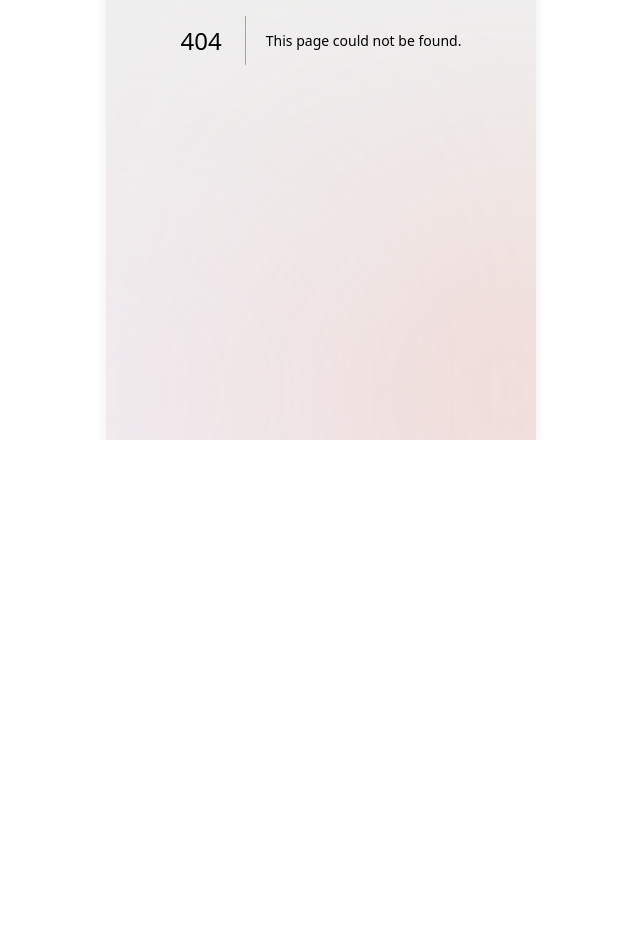
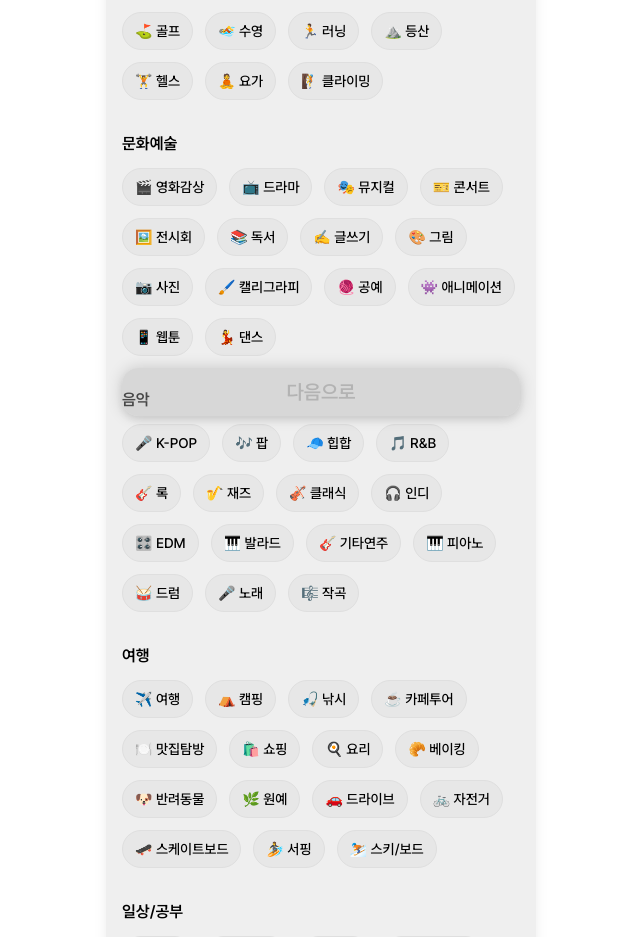
Before and after one commit to COMAtching/COMAtching5_FE, a Next.js app: page /hobby-select in a window 1280 px wide. Before the commit this address had no page. Shown: the part 360-1297 px from the top of the page, without its empty margins (319-959 px from the left). Before the commit the page ends 800 px from the top, so only its background shows below. Built offline with nearby package versions, Linux system fonts and the light colour scheme.

Commit message:
feat: hobby select 및 css설정

```diff
--- a/app/globals.css
+++ b/app/globals.css
@@ -124,3 +124,22 @@
     @apply bg-background text-foreground;
   }
 }
+
+/* ============================
+   Shared bg-pink-conic utility
+   ============================ */
+
+.bg-pink-conic {
+  background:
+    conic-gradient(
+      from -36.07deg at 108.5px -49.1px,
+      #e83abc -66.6deg,
+      rgba(255, 119, 94, 0.1) 0.04deg,
+      rgba(255, 77, 97, 0.6) 169.2deg,
+      #e83abc 192.6deg,
+      rgba(255, 98, 95, 0.344627) 208.31deg,
+      #e83abc 293.4deg,
+      rgba(255, 119, 94, 0.1) 360.04deg
+    ),
+    rgba(255, 255, 255, 0.2);
+}
--- /dev/null
+++ b/app/hobby-select/_components/ScreenHobbySelect.tsx
@@ -0,0 +1,105 @@
+"use client";
+
+import React, { useState } from "react";
+import { useRouter } from "next/navigation";
+import { BackButton } from "@/components/ui/BackButton";
+import Button from "@/components/ui/Button";
+import { useProfile } from "@/providers/profile-provider";
+import ProgressStepBar from "@/components/ui/ProgressStepBar";
+import Blur from "@/components/common/Blur";
+
+import { HOBBIES, type HobbyCategory } from "@/lib/constants/hobbies";
+
+const ScreenHobbySelect = () => {
+  const router = useRouter();
+  const { profile, updateProfile } = useProfile();
+  const [selected, setSelected] = useState<string[]>(profile.hobbies || []);
+
+  const toggleHobby = (hobby: string) => {
+    setSelected((prev) => {
+      const isAlreadySelected = prev.includes(hobby);
+
+      if (!isAlreadySelected && prev.length >= 10) {
+        alert("최대 10개까지 선택할 수 있어요.");
+        return prev;
+      }
+
+      return isAlreadySelected
+        ? prev.filter((h) => h !== hobby)
+        : [...prev, hobby];
+    });
+  };
+
+  const handleComplete = () => {
+    // Context 업데이트
+    updateProfile({
+      ...profile,
+      hobbies: selected,
+    });
+
+    // 다음 페이지로 이동 (회원가입/추가 정보 입력 등)
+    router.push("/extra-info");
+  };
+
+  return (
+    <main className="relative flex min-h-svh flex-col overflow-x-hidden px-4 pb-[120px]">
+      <Blur />
+
+      <div className="flex flex-col gap-2 pt-3">
+        <BackButton />
+        <ProgressStepBar currentStep={2} totalSteps={3} />
+      </div>
+
+      <div className="my-8 flex flex-col gap-2 text-center">
+        <h1 className="typo-20-700 text-[#373737]">관심사를 알려주세요.</h1>
+        <p className="typo-14-500 leading-[1.6] text-[#858585]">
+          요즘 관심있는 것들을 3개 이상 선택해주세요.
+          <br />
+          최대 10개까지 선택할 수 있어요.
+        </p>
+      </div>
+
+      <div className="flex flex-col gap-8">
+        {(Object.keys(HOBBIES) as HobbyCategory[]).map((category) => (
+          <div key={category} className="flex flex-col">
+            <h2 className="typo-16-600 mb-3 text-black">{category}</h2>
+            <div className="flex flex-wrap gap-3">
+              {HOBBIES[category].map((hobby) => {
+                const isSelected = selected.includes(hobby);
+                return (
+                  <button
+                    key={hobby}
+                    type="button"
+                    onClick={() => toggleHobby(hobby)}
+                    className={`typo-14-500 rounded-full border px-3 py-[7.5px] whitespace-nowrap transition-all duration-200 ease-in-out ${
+                      isSelected
+                        ? "border-[#FF4D61] bg-[#FFEBED] text-black"
+                        : "border-[#DFDFDF] bg-[#B3B3B3]/15 text-black"
+                    }`}
+                  >
+                    {hobby}
+                  </button>
+                );
+              })}
+            </div>
+          </div>
+        ))}
+      </div>
+
+      <Button
+        type="button"
+        fixed
+        bottom={24}
+        sideGap={16}
+        safeArea
+        disabled={selected.length < 3}
+        onClick={handleComplete}
+        className="bg-button-primary text-button-primary-text-default"
+      >
+        다음으로
+      </Button>
+    </main>
+  );
+};
+
+export default ScreenHobbySelect;
--- /dev/null
+++ b/app/hobby-select/page.tsx
@@ -0,0 +1,5 @@
+import ScreenHobbySelect from "./_components/ScreenHobbySelect";
+
+export default function HobbySelectPage() {
+  return <ScreenHobbySelect />;
+}
--- /dev/null
+++ b/app/profile-builder/_components/ProfileButton.tsx
@@ -0,0 +1,29 @@
+"use client";
+
+import React from "react";
+
+interface ProfileButtonProps {
+  children: React.ReactNode;
+  selected?: boolean;
+  onClick?: () => void;
+}
+
+export default function ProfileButton({
+  children,
+  selected = false,
+  onClick,
+}: ProfileButtonProps) {
+  const baseClass =
+    "typo-20-700 flex-1 rounded-full h-12 flex items-center justify-center transition-colors";
+  const activeClass = "bg-pink-conic border border-pink-700 text-pink-700";
+  const inactiveClass = "bg-[#FFFFFF4D] text-gray-300";
+  return (
+    <button
+      type="button"
+      className={`${baseClass} ${selected ? activeClass : inactiveClass}`}
+      onClick={onClick}
+    >
+      {children}
+    </button>
+  );
+}
--- a/app/profile-builder/_components/ScreenProfileBuilder.tsx
+++ b/app/profile-builder/_components/ScreenProfileBuilder.tsx
@@ -1,13 +1,9 @@
 "use client";
 
-import React, { useActionState, useEffect, useState } from "react";
+import React, { useState } from "react";
 import { useRouter } from "next/navigation";
 import Button from "@/components/ui/Button";
 import { useProfile } from "@/providers/profile-provider";
-import {
-  profileBuilderAction,
-  type ProfileBuilderState,
-} from "@/lib/actions/profileBuilderAction";
 import { majorCategories, universities } from "@/lib/constants/majors";
 import {
   getDepartmentOptions,
@@ -21,19 +17,28 @@ import Step1Basic from "./Step1Basic";
 import Step2Gender from "./Step2Gender";
 import Step3MBTI from "./Step3MBTI";
 import Step4ContactFrequency from "./Step4ContactFrequency";
+import {
+  ContactFrequency,
+  Gender,
+  MBTI,
+  ProfileData,
+} from "@/lib/types/profile";
 
-const initialState: ProfileBuilderState = {
-  success: false,
-  message: "",
+const genderMap: Record<string, Gender> = {
+  남자: "MALE",
+  여자: "FEMALE",
+};
+
+const contactFrequencyMap: Record<string, ContactFrequency> = {
+  자주: "FREQUENT",
+  보통: "NORMAL",
+  적음: "RARE",
 };
 
 export const ScreenProfileBuilder = () => {
   const router = useRouter();
   const { profile, updateProfile, isReady } = useProfile();
-  const [state, formAction, isPending] = useActionState(
-    profileBuilderAction,
-    initialState,
-  );
+
   const [currentStep, setCurrentStep] = useState(1);
   const [selectedBirthYear, setSelectedBirthYear] = useState<string>("");
   const [selectedUniversity, setSelectedUniversity] = useState<string>("");
@@ -42,25 +47,6 @@ export const ScreenProfileBuilder = () => {
   const [selectedGender, setSelectedGender] = useState<string>("");
   const [selectedMBTI, setSelectedMBTI] = useState<string>("");
   const [selectedFrequency, setSelectedFrequency] = useState<string>("");
-
-  console.log(
-    `[ScreenProfileBuilder Render] Step: ${currentStep}, ` +
-      `Birth: ${selectedBirthYear}, Univ: ${selectedUniversity}, ` +
-      `Dept: ${selectedDepartment}, Major: ${selectedMajor}`,
-  );
-
-  // 성공 시 Context 업데이트 및 다음 페이지로 이동
-  useEffect(() => {
-    if (state.success && state.data) {
-      updateProfile(state.data);
-      // TODO: 다음 온보딩 페이지로 이동
-      router.push("/hobby-select");
-      console.log("Profile updated:", state.data);
-    }
-  }, [state.success, state.data, updateProfile]);
-
-  // localStorage 로딩 전에는 스켈레톤 UI 표시
-  // (스켈레톤 제거됨)
 
   const yearOptions = getYearOptions();
   const universityOptions = getUniversityOptions(universities);
@@ -80,17 +66,27 @@ export const ScreenProfileBuilder = () => {
     }
   };
 
+  const handleComplete = () => {
+    // Context 업데이트용 데이터 변환
+    const profileData: Partial<ProfileData> = {
+      birthDate: selectedBirthYear ? `${selectedBirthYear}-01-01` : undefined,
+      university: selectedUniversity,
+      department: selectedDepartment,
+      major: selectedMajor,
+      gender: genderMap[selectedGender],
+      mbti: selectedMBTI as MBTI,
+      contactFrequency: contactFrequencyMap[selectedFrequency],
+    };
+
+    // Context 업데이트
+    updateProfile(profileData);
+
+    // 다음 페이지로 이동
+    router.push("/hobby-select");
+  };
+
   return (
-    <form
-      action={formAction}
-      onSubmit={(e) => {
-        if (currentStep < 4) {
-          e.preventDefault();
-          handleNext();
-        }
-      }}
-      className="relative flex min-h-screen flex-col px-4 pb-32"
-    >
+    <div className="relative flex min-h-screen flex-col px-4 pb-32">
       {/* 헤더 영역 */}
       <ProgressStepBar currentStep={1} totalSteps={3} />
       <div className="mt-8 mb-10 text-center">
@@ -106,31 +102,7 @@ export const ScreenProfileBuilder = () => {
 
       {/* 폼 영역 */}
       <div className="flex flex-col gap-6">
-        {/* Step 4: currentStep >= 4일 때 표시 */}
-        {currentStep >= 4 && (
-          <Step4ContactFrequency
-            onFrequencySelect={setSelectedFrequency}
-            defaultValue={selectedFrequency}
-          />
-        )}
-
-        {/* Step 3: currentStep >= 3일 때 표시 */}
-        {currentStep >= 3 && (
-          <Step3MBTI
-            onMBTISelect={setSelectedMBTI}
-            defaultValue={selectedMBTI}
-          />
-        )}
-
-        {/* Step 2: currentStep >= 2일 때 표시 */}
-        {currentStep >= 2 && (
-          <Step2Gender
-            onGenderSelect={setSelectedGender}
-            defaultValue={selectedGender}
-          />
-        )}
-
-        {/* Step 1: 항상 표시 */}
+        {currentStep === 1 && (
           <Step1Basic
             yearOptions={yearOptions}
             universityOptions={universityOptions}
@@ -147,23 +119,43 @@ export const ScreenProfileBuilder = () => {
               setSelectedMajor("");
             }}
             onMajorChange={setSelectedMajor}
-          errors={state.errors}
           />
+        )}
+
+        {currentStep === 2 && (
+          <Step2Gender
+            onGenderSelect={setSelectedGender}
+            defaultValue={selectedGender}
+          />
+        )}
+
+        {currentStep === 3 && (
+          <Step3MBTI
+            onMBTISelect={setSelectedMBTI}
+            defaultValue={selectedMBTI}
+          />
+        )}
+
+        {currentStep === 4 && (
+          <Step4ContactFrequency
+            onFrequencySelect={setSelectedFrequency}
+            defaultValue={selectedFrequency}
+          />
+        )}
       </div>
 
       {/* 하단 고정 버튼 */}
       <Button
-        type={currentStep === 4 ? "submit" : "button"}
+        type="button"
         fixed
         bottom={24}
         sideGap={16}
         safeArea
-        disabled={isPending}
-        onClick={currentStep < 4 ? handleNext : undefined}
+        onClick={currentStep === 4 ? handleComplete : handleNext}
         className="bg-button-primary text-button-primary-text-default"
       >
-        {isPending ? "처리 중..." : currentStep === 4 ? "완료" : "다음으로"}
+        {currentStep === 4 ? "완료" : "다음으로"}
       </Button>
-    </form>
+    </div>
   );
 };
--- a/app/profile-builder/_components/Step1Basic.tsx
+++ b/app/profile-builder/_components/Step1Basic.tsx
@@ -17,12 +17,6 @@ interface Step1BasicProps {
   onUniversityChange: (value: string) => void;
   onDepartmentChange: (value: string) => void;
   onMajorChange: (value: string) => void;
-  errors?: {
-    birthYear?: boolean;
-    university?: boolean;
-    department?: boolean;
-    major?: boolean;
-  };
 }
 
 export default function Step1Basic({
@@ -38,7 +32,6 @@ export default function Step1Basic({
   onUniversityChange,
   onDepartmentChange,
   onMajorChange,
-  errors,
 }: Step1BasicProps) {
   return (
     <div className="flex flex-col gap-6">
@@ -55,7 +48,6 @@ export default function Step1Basic({
           placeholder="태어난 년도"
           value={selectedBirthYear}
           onChange={(e) => onBirthYearChange(e.target.value)}
-          error={!!errors?.birthYear}
         />
       </div>
 
@@ -72,7 +64,6 @@ export default function Step1Basic({
           placeholder="선택"
           value={selectedUniversity}
           onChange={(e) => onUniversityChange(e.target.value)}
-          error={!!errors?.university}
         />
       </div>
 
@@ -91,7 +82,6 @@ export default function Step1Basic({
             value={selectedDepartment}
             onChange={(e) => onDepartmentChange(e.target.value)}
             disabled={!selectedUniversity}
-            error={!!errors?.department}
           />
         </div>
         <div className="flex flex-col gap-2">
@@ -107,7 +97,6 @@ export default function Step1Basic({
             value={selectedMajor}
             onChange={(e) => onMajorChange(e.target.value)}
             disabled={!selectedDepartment}
-            error={!!errors?.major}
           />
         </div>
       </div>
--- a/app/profile-builder/_components/Step2Gender.tsx
+++ b/app/profile-builder/_components/Step2Gender.tsx
@@ -1,6 +1,9 @@
 "use client";
 
 import React, { useState } from "react";
+import ProfileButton from "./ProfileButton";
+
+// GenderButton 컴포넌트 제거
 
 interface Step2GenderProps {
   onGenderSelect: (gender: string) => void;
@@ -22,29 +25,19 @@ export default function Step2Gender({
     <div className="flex flex-col gap-6">
       <div className="flex flex-col gap-2">
         <label className="typo-16-600 text-black">성별</label>
-        <div className="flex gap-3">
-          <button
-            type="button"
+        <div className="flex gap-1.5">
+          <ProfileButton
             onClick={() => handleSelect("남자")}
-            className={`typo-16-600 flex-1 rounded-full py-3 transition-colors ${
-              selected === "남자"
-                ? "bg-[#FF69B4] text-white"
-                : "bg-gray-100 text-gray-400"
-            }`}
+            selected={selected === "남자"}
           >
             남자
-          </button>
-          <button
-            type="button"
+          </ProfileButton>
+          <ProfileButton
             onClick={() => handleSelect("여자")}
-            className={`typo-16-600 flex-1 rounded-full py-3 transition-colors ${
-              selected === "여자"
-                ? "bg-[#FF69B4] text-white"
-                : "bg-gray-100 text-gray-400"
-            }`}
+            selected={selected === "여자"}
           >
             여자
-          </button>
+          </ProfileButton>
         </div>
       </div>
       <input type="hidden" name="gender" value={selected} />
--- a/app/profile-builder/_components/Step3MBTI.tsx
+++ b/app/profile-builder/_components/Step3MBTI.tsx
@@ -1,30 +1,11 @@
 "use client";
 
 import React, { useState } from "react";
+import ProfileButton from "./ProfileButton";
 
 interface Step3MBTIProps {
   onMBTISelect: (mbti: string) => void;
   defaultValue?: string;
-}
-
-interface MBTIButtonProps {
-  value: string;
-  selected: boolean;
-  onClick: () => void;
-}
-
-function MBTIButton({ value, selected, onClick }: MBTIButtonProps) {
-  return (
-    <button
-      type="button"
-      onClick={onClick}
-      className={`typo-16-600 flex-1 rounded-full py-3 transition-colors ${
-        selected ? "bg-[#FF69B4] text-white" : "bg-gray-100 text-gray-400"
-      }`}
-    >
-      {value}
-    </button>
-  );
 }
 
 export default function Step3MBTI({
@@ -42,7 +23,6 @@ export default function Step3MBTI({
     if (category === "tf") setTf(value);
     if (category === "jp") setJp(value);
 
-    // MBTI 조합 완성 시 콜백 호출
     const newMBTI =
       (category === "ei" ? value : ei) +
       (category === "sn" ? value : sn) +
@@ -59,60 +39,62 @@ export default function Step3MBTI({
       <div className="flex flex-col gap-2">
         <label className="typo-16-600 text-black">MBTI</label>
 
-        {/* E/I */}
-        <div className="flex gap-3">
-          <MBTIButton
-            value="E"
+        <div className="flex flex-col gap-2">
+          {/* 상단 행: E S F P */}
+          <div className="flex gap-1.5">
+            <ProfileButton
               selected={ei === "E"}
               onClick={() => handleSelect("ei", "E")}
-          />
-          <MBTIButton
-            value="I"
+            >
+              E
+            </ProfileButton>
+            <ProfileButton
+              selected={sn === "S"}
+              onClick={() => handleSelect("sn", "S")}
+            >
+              S
+            </ProfileButton>
+            <ProfileButton
+              selected={tf === "F"}
+              onClick={() => handleSelect("tf", "F")}
+            >
+              F
+            </ProfileButton>
+            <ProfileButton
+              selected={jp === "P"}
+              onClick={() => handleSelect("jp", "P")}
+            >
+              P
+            </ProfileButton>
+          </div>
+
+          {/* 하단 행: I N T J */}
+          <div className="flex gap-1.5">
+            <ProfileButton
               selected={ei === "I"}
               onClick={() => handleSelect("ei", "I")}
-          />
-        </div>
-
-        {/* S/N */}
-        <div className="flex gap-3">
-          <MBTIButton
-            value="S"
-            selected={sn === "S"}
-            onClick={() => handleSelect("sn", "S")}
-          />
-          <MBTIButton
-            value="N"
+            >
+              I
+            </ProfileButton>
+            <ProfileButton
               selected={sn === "N"}
               onClick={() => handleSelect("sn", "N")}
-          />
-        </div>
-
-        {/* T/F */}
-        <div className="flex gap-3">
-          <MBTIButton
-            value="T"
+            >
+              N
+            </ProfileButton>
+            <ProfileButton
               selected={tf === "T"}
               onClick={() => handleSelect("tf", "T")}
-          />
-          <MBTIButton
-            value="F"
-            selected={tf === "F"}
-            onClick={() => handleSelect("tf", "F")}
-          />
-        </div>
-
-        {/* J/P */}
-        <div className="flex gap-3">
-          <MBTIButton
-            value="J"
+            >
+              T
+            </ProfileButton>
+            <ProfileButton
               selected={jp === "J"}
               onClick={() => handleSelect("jp", "J")}
-          />
-          <MBTIButton
-            value="P"
-            selected={jp === "P"}
-            onClick={() => handleSelect("jp", "P")}
-          />
+            >
+              J
+            </ProfileButton>
+          </div>
         </div>
       </div>
       <input type="hidden" name="mbti" value={ei + sn + tf + jp} />
--- a/app/profile-builder/_components/Step4ContactFrequency.tsx
+++ b/app/profile-builder/_components/Step4ContactFrequency.tsx
@@ -1,6 +1,7 @@
 "use client";
 
 import React, { useState } from "react";
+import ProfileButton from "./ProfileButton";
 
 interface Step4ContactFrequencyProps {
   onFrequencySelect: (frequency: string) => void;
@@ -22,40 +23,25 @@ export default function Step4ContactFrequency({
     <div className="flex flex-col gap-6">
       <div className="flex flex-col gap-2">
         <label className="typo-16-600 text-black">연락빈도</label>
-        <div className="flex gap-3">
-          <button
-            type="button"
+        <div className="flex gap-1.5">
+          <ProfileButton
+            selected={selected === "자주"}
             onClick={() => handleSelect("자주")}
-            className={`typo-16-600 flex-1 rounded-full py-3 transition-colors ${
-              selected === "자주"
-                ? "bg-[#FF69B4] text-white"
-                : "bg-gray-100 text-gray-400"
-            }`}
           >
             자주
-          </button>
-          <button
-            type="button"
+          </ProfileButton>
+          <ProfileButton
+            selected={selected === "보통"}
             onClick={() => handleSelect("보통")}
-            className={`typo-16-600 flex-1 rounded-full py-3 transition-colors ${
-              selected === "보통"
-                ? "bg-[#FF69B4] text-white"
-                : "bg-gray-100 text-gray-400"
-            }`}
           >
             보통
-          </button>
-          <button
-            type="button"
+          </ProfileButton>
+          <ProfileButton
+            selected={selected === "적음"}
             onClick={() => handleSelect("적음")}
-            className={`typo-16-600 flex-1 rounded-full py-3 transition-colors ${
-              selected === "적음"
-                ? "bg-[#FF69B4] text-white"
-                : "bg-gray-100 text-gray-400"
-            }`}
           >
             적음
-          </button>
+          </ProfileButton>
         </div>
       </div>
       <input type="hidden" name="contactFrequency" value={selected} />
--- /dev/null
+++ b/lib/constants/hobbies.ts
@@ -0,0 +1,104 @@
+export const HOBBIES = {
+  스포츠: [
+    "⚽ 축구",
+    "🏀 농구",
+    "⚾ 야구",
+    "🏐 배구",
+    "🎾 테니스",
+    "🏸 배드민턴",
+    "🏓 탁구",
+    "🎳 볼링",
+    "⛳ 골프",
+    "🏊 수영",
+    "🏃 러닝",
+    "⛰️ 등산",
+    "🏋️ 헬스",
+    "🧘 요가",
+    "🧗 클라이밍",
+  ],
+  문화예술: [
+    "🎬 영화감상",
+    "📺 드라마",
+    "🎭 뮤지컬",
+    "🎫 콘서트",
+    "🖼️ 전시회",
+    "📚 독서",
+    "✍️ 글쓰기",
+    "🎨 그림",
+    "📷 사진",
+    "🖌️ 캘리그라피",
+    "🧶 공예",
+    "👾 애니메이션",
+    "📱 웹툰",
+    "💃 댄스",
+  ],
+  음악: [
+    "🎤 K-POP",
+    "🎶 팝",
+    "🧢 힙합",
+    "🎵 R&B",
+    "🎸 록",
+    "🎷 재즈",
+    "🎻 클래식",
+    "🎧 인디",
+    "🎛️ EDM",
+    "🎹 발라드",
+    "🎸 기타연주",
+    "🎹 피아노",
+    "🥁 드럼",
+    "🎤 노래",
+    "🎼 작곡",
+  ],
+  여행: [
+    "✈️ 여행",
+    "⛺ 캠핑",
+    "🎣 낚시",
+    "☕ 카페투어",
+    "🍽️ 맛집탐방",
+    "🛍️ 쇼핑",
+    "🍳 요리",
+    "🥐 베이킹",
+    "🐶 반려동물",
+    "🌿 원예",
+    "🚗 드라이브",
+    "🚲 자전거",
+    "🛹 스케이트보드",
+    "🏄 서핑",
+    "⛷️ 스키/보드",
+  ],
+  "일상/공부": [
+    "📝 공부",
+    "💬 외국어",
+    "💻 코딩",
+    "📈 주식/투자",
+    "📜 자격증",
+    "❤️ 봉사활동",
+    "📒 일기쓰기",
+    "🧘♂️ 명상",
+    "✨ 자기관리",
+    "👗 패션",
+    "💄 뷰티/메이크업",
+    "🏠 인테리어",
+    "▶️ 유튜브",
+    "🎙️ 팟캐스트",
+    "📱 SNS",
+    "⌨️ 블로그",
+    "🚀 사이드프로젝트",
+  ],
+  게임: [
+    "⚔️ 리그오브레전드",
+    "🔫 발로란트",
+    "🛡️ 오버워치",
+    "🧱 마인크래프트",
+    "🍁 메이플스토리",
+    "🎮 콘솔게임",
+    "📱 모바일게임",
+    "🎲 보드게임",
+    "🧩 퍼즐게임",
+    "♨️ 스팀게임",
+    "🍄 닌텐도",
+  ],
+} as const;
+
+export type HobbyCategory = keyof typeof HOBBIES;
+export type HobbyList = (typeof HOBBIES)[HobbyCategory];
--- a/lib/types/profile.ts
+++ b/lib/types/profile.ts
@@ -36,10 +36,12 @@ export interface ProfileData {
 
   // 학교 정보
   university?: string;
+  department?: string;
   major?: string;
 
   // 기타
   contactFrequency?: ContactFrequency;
+  hobbies?: string[];
 }
 
 // 백엔드 전송용 타입 (필수 필드)
@@ -55,4 +57,5 @@ export interface ProfileSubmitData {
   university: string;
   major: string;
   contactFrequency: ContactFrequency;
+  hobbies: string[];
 }
```
Lines whose indentation alone changed are shown as unchanged.
